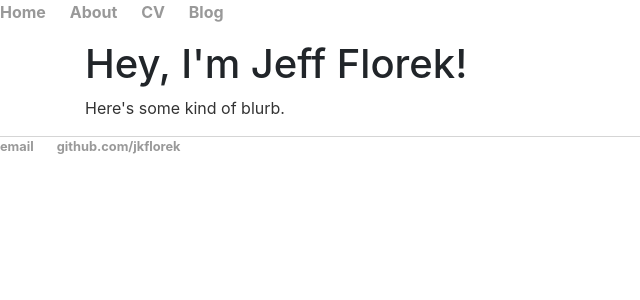
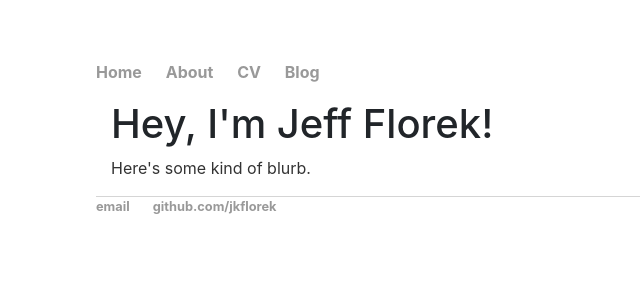
Before and after one commit to jkflorek/jkflorek.github.io, a Jekyll site: the page built from index.html, in a window 1280 px wide. Shown: the top 300 px of the page, without its empty margins (0-640 px from the left). Built offline with Jekyll 4.4.1, drawn with Linux system fonts in a browser that asks for light colours.

Commit message:
Update main.css

```diff
--- a/css/main.css
+++ b/css/main.css
@@ -1,9 +1,8 @@
-/* body {
+body {
     margin: 60px auto;
-    width: 70%;
-}*/
+    width: 85%;
+}
 nav ul, footer ul {
-    /*font-family:'Helvetica', 'Arial', 'Sans-Serif';*/
     padding: 0px;
     list-style: none;
     font-weight: bold;
@@ -19,13 +18,7 @@ a {
 a:hover {
     text-decoration: underline;
 }
-/*h1 {
-    font-size: 3em;
-    font-family:'Helvetica', 'Arial', 'Sans-Serif';
-}*/
 p {
-    /*font-size: 1.5em;
-    line-height: 1.4em;*/
     color: #333;
 }
 footer {
```
